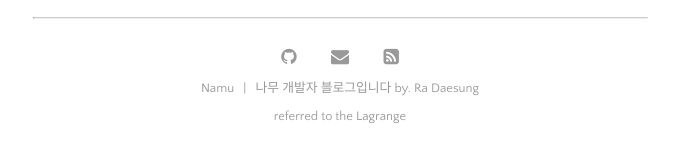
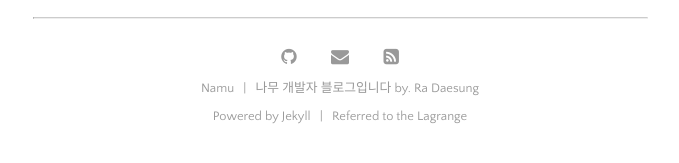
Before and after one commit to daesungRa/namu, a Jekyll site: the page built from index.markdown, in a window 1280 px wide and 900 px high, scrolled down 2753 px. Shown: the part 722-885 px from the top of the window, without its empty margins (300-979 px from the left). Built offline with Jekyll 4.4.1, drawn with Linux system fonts in a browser that asks for light colours; some web fonts are replaced.

Commit message:
footer: Add powered by for jekyll

```diff
--- a/_includes/footer.html
+++ b/_includes/footer.html
@@ -10,7 +10,14 @@
       {{ site.description }} by. {{ site.author }}
     </a>
     <br/>
-    referred to the
+    Powered by
+    <a href="https://jekyllrb.com/" style="padding: 0;">
+      Jekyll
+    </a>
+    <span class="custom-tab"></span>
+    |
+    <span class="custom-tab"></span>
+    Referred to the
     <a href="https://github.com/LeNPaul/Lagrange" style="padding: 0;">
       Lagrange
     </a>
```
